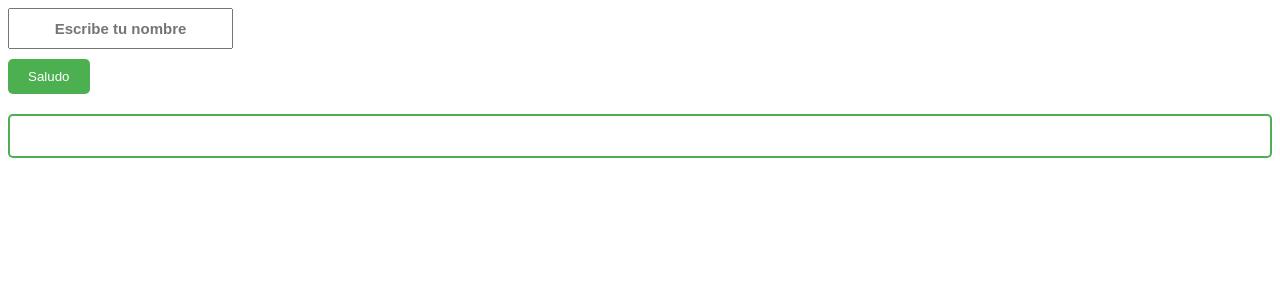
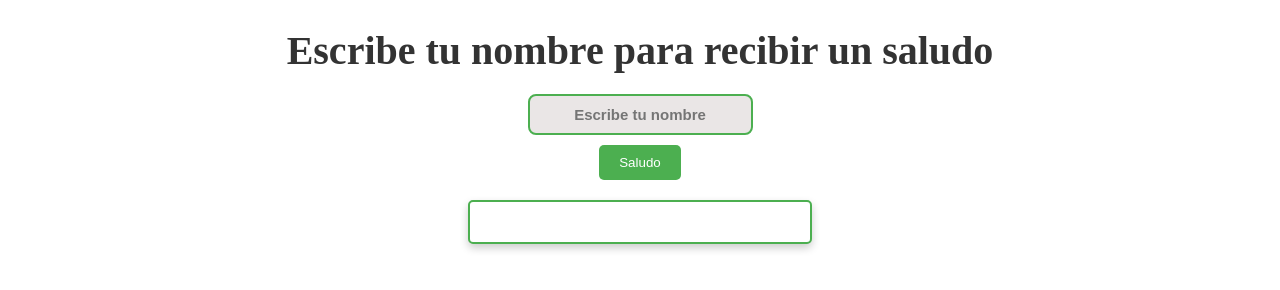
Before and after one commit to Emiliojoa/Tp1-TLP3-front_back, a plain HTML site: page frontend/index.html in a window 1280 px wide. Drawn offline with Linux system fonts and the light colour scheme.

Commit message:
se mejoro el estilo

```diff
--- a/frontend/index.html
+++ b/frontend/index.html
@@ -7,6 +7,7 @@
     <title>Recibir nombre</title>
 </head>
 <body>
+    <h1>Escribe tu nombre para recibir un saludo</h1>
     <input type="text" id="nombre" placeholder="Escribe tu nombre">
     <button id="boton" onclick="enviar()" >Saludo </button>
 
--- a/frontend/style.css
+++ b/frontend/style.css
@@ -4,17 +4,25 @@
     margin: 0;
     padding: 20px;
 }
+input{
+    border: 2px solid #4CAF50;
+    border-radius: 8px;
+    padding: 10px;
+    background: #eae6e6;
+}
 #boton{
-    display: grid;
+    display: flex;
+    gap: 10px;
     justify-content: center;
     align-items: center;
     background-color: #4CAF50;
     color: white;
     padding: 10px 20px;
     border: none;
+    margin: 20px auto; /* Centrar el mensaje en la página */
     border-radius: 5px;
     cursor: pointer;
-    margin-top: 10px; /* Espaciado entre el botón y el campo de texto */
+    margin-top: 10px;
 }
 #nombre{
     display: flex;
@@ -25,7 +33,9 @@
     color: #333;
     text-align: center;
     padding: 10px;
-    margin-bottom: 10px; /* Espaciado entre el campo de texto y el botón */
+    margin: 20px auto; /* Centrar el mensaje en la página */
+    margin-bottom: 10px;
+    max-width: 400px;
 }
 .header{
     background-color: #4CAF50;
@@ -43,12 +53,23 @@
     border-radius: 5px;
     padding: 20px;
     margin: 20px 0;
+    background-color: #fff;
+    color: #333;
+    text-align: center;
+    box-shadow: 0 4px 8px rgba(0, 0, 0, 0.2);
+    transition: transform 0.2s; /* Animación al pasar el mouse */
+    width: 80%; /* Ancho del mensaje */
+    max-width: 300px;
+    margin: 10px auto;
+    cursor: pointer; /* Cambia el cursor al pasar el mouse */
 }
-
-#contenedor {
-    display: flex;
-    flex-direction: column;
-    justify-content: center;
-    align-items: center;
-    height: 100vh; /* Ocupa toda la altura de la ventana */
+#mensaje:hover{
+    box-shadow: 0 8px 16px rgba(0, 0, 0, 0.3);
+    transform: scale(1.05); /* Aumenta el tamaño al pasar el mouse */
 }
+h1{
+    font-size: 40px;
+    color: #333;
+    text-align: center;
+    margin-bottom: 20px;
+}
```
